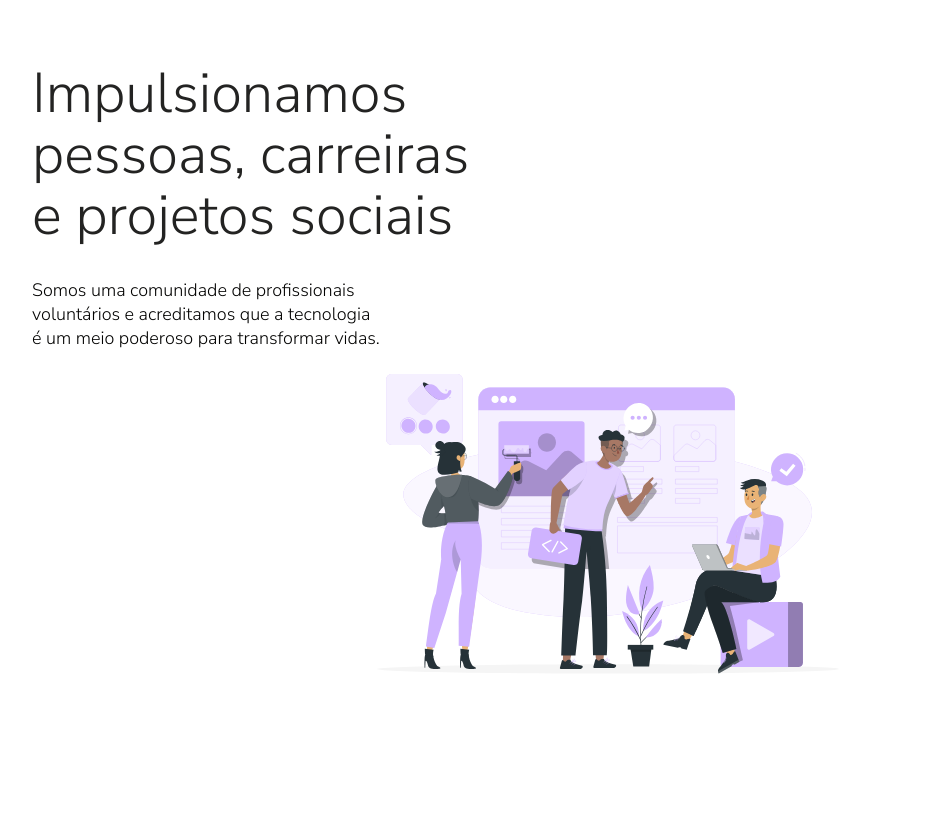
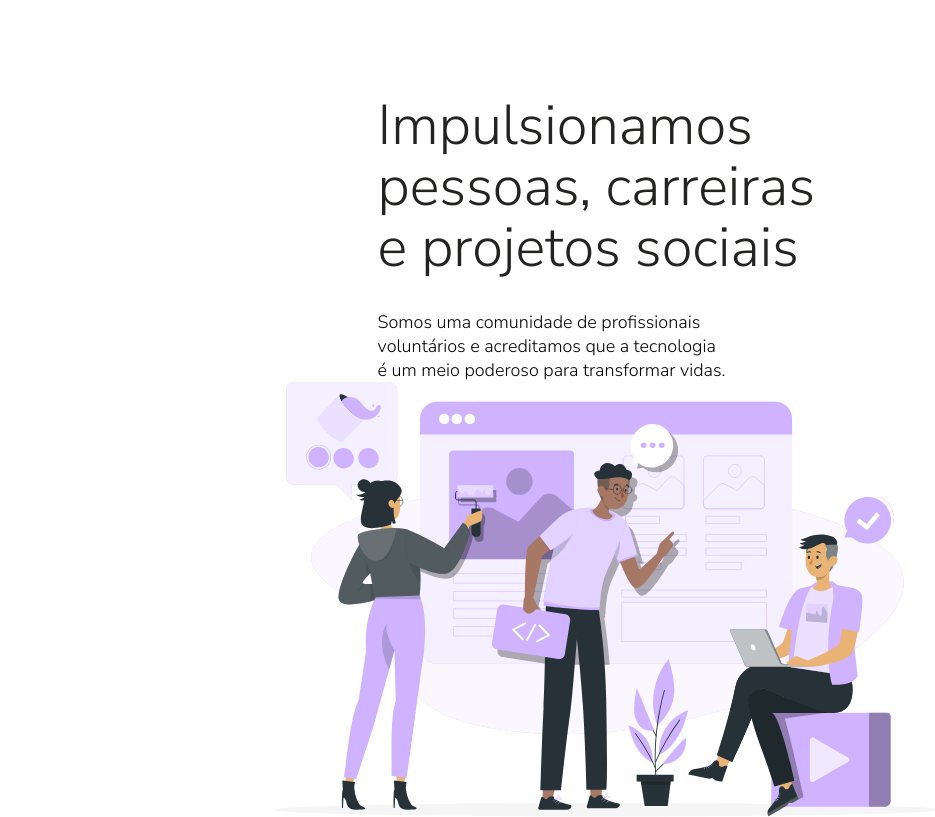
Before and after one commit to tech-pro-bem/institutional-tech-pro-bem, a Next.js app: page / in a window 1280 px wide. Shown: the whole page, without its empty margins (32-967 px from the left). Built offline with nearby package versions, Linux system fonts and the light colour scheme.

Commit message:
retirada de comentarios e colocar o nome correto da classe na pagina index

```diff
--- a/app/components/SessionBegin/index.tsx
+++ b/app/components/SessionBegin/index.tsx
@@ -5,7 +5,7 @@ import styles from './style.module.css'
 export function SessionBegin() {
   return (
     <section className={styles.inicio}>
-      <div className={`${styles.layout} container`}>
+      <div className={`${styles.layout_begin} container`}>
         <div className={styles.text}>
           <h1 className={styles.title}>
             Impulsionamos pessoas, carreiras e projetos sociais
--- a/app/components/SessionBegin/style.module.css
+++ b/app/components/SessionBegin/style.module.css
@@ -2,14 +2,9 @@
 
 .layout_begin {
   padding-top: 2rem;
-  /* centralizar o conteudo no layout para tablet */
   display: flex;
   flex-direction: column;
   align-items: center;
-  /* max-width: 1170px;
-  margin-inline: auto;
-  width: 90%; */
-  /* passar o container para o global */
 }
 
 .layout img {
```
